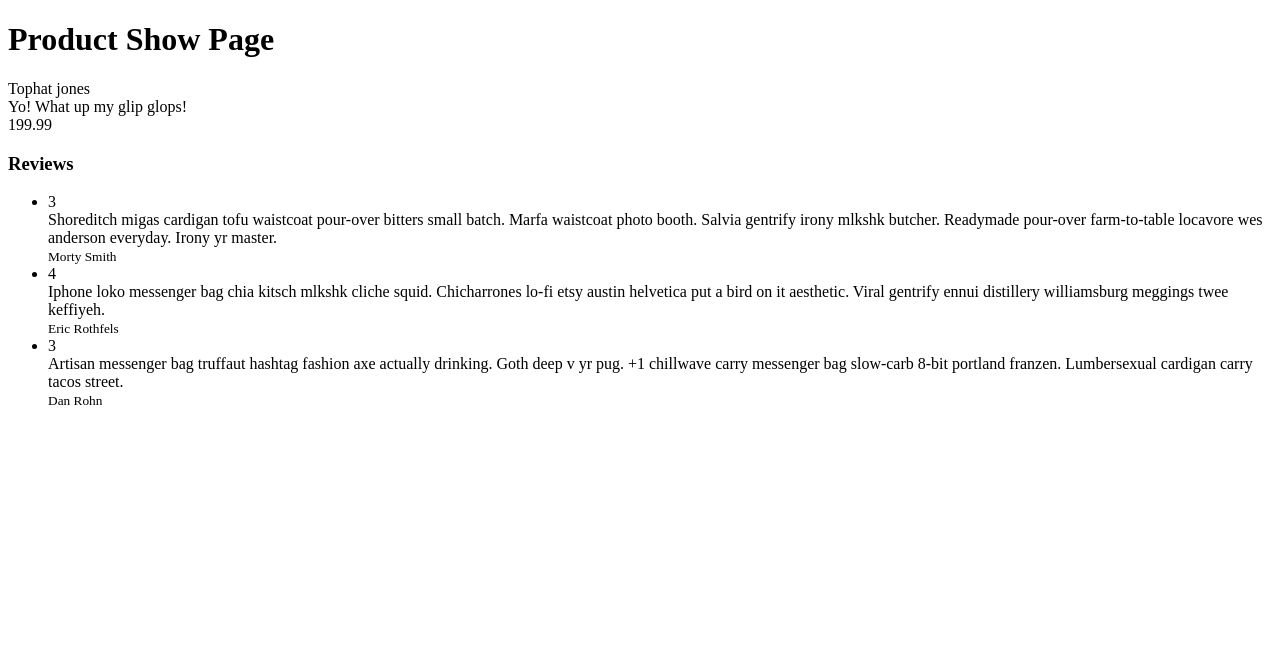
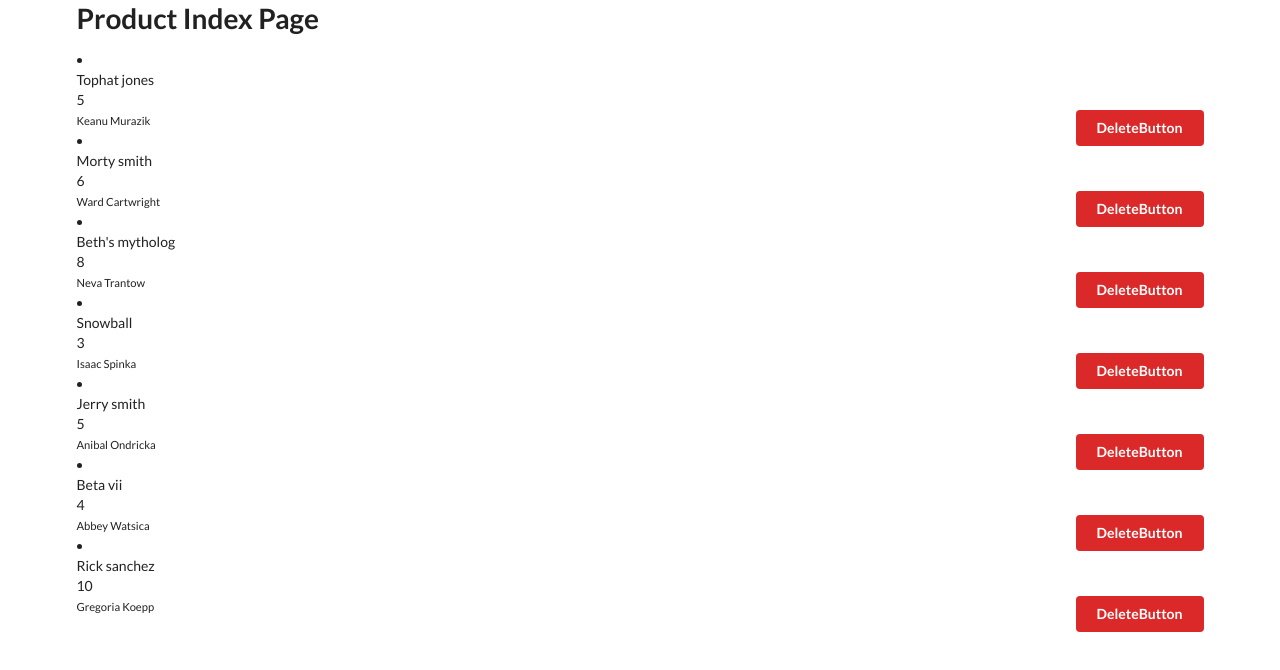
Before and after one commit to kentcheung2000/amazon_spa_lab, a React (Create React App) app: page / in a window 1280 px wide. Shown: the top 670 px of the page. Built offline with nearby package versions, Linux system fonts and the light colour scheme.

Commit message:
Lab 2 - Add delete button on the index page

```diff
--- a/public/index.html
+++ b/public/index.html
@@ -6,7 +6,7 @@
   <meta name="viewport" content="width=device-width, initial-scale=1" />
   <meta name="description" content="Web site created using create-react-app" />
   <meta name="theme-color" content="#000000" />
-  <link rel=“stylesheet” href=“//cdnjs.cloudflare.com/ajax/libs/semantic-ui/2.4.1/semantic.min.css” />
+  <link rel="stylesheet" href="//cdnjs.cloudflare.com/ajax/libs/semantic-ui/2.4.1/semantic.min.css" />
 
   <title>React App</title>
 </head>
--- a/src/App.js
+++ b/src/App.js
@@ -8,8 +8,8 @@ function App() {
   return (
     <div className="ui container">
 
-      {/* <ProductIndexPage /> */}
-      <ProductShowPage />
+      <ProductIndexPage />
+      {/* <ProductShowPage /> */}
 
 
     </div>
--- /dev/null
+++ b/src/components/DeleteButton.js
@@ -0,0 +1,12 @@
+import React from 'react';
+
+function DeleteButton(props) {
+  return (
+    <button className="ui right floated red button" onClick={props.onDeleteClick}>
+      DeleteButton
+      </button>
+
+  );
+}
+
+export default DeleteButton;
--- a/src/components/ProductIndexPage.js
+++ b/src/components/ProductIndexPage.js
@@ -1,15 +1,31 @@
 import React, { Component } from 'react';
-import ProductDetails from "./ProductDetails"
-import ReviewList from "./ReviewList"
-import ProductIndexPageData from "../data/ProductIndexPageData"
+import ProductDetails from "./ProductDetails";
+import ProductIndexPageData from "../data/ProductIndexPageData";
+import DeleteButton from './DeleteButton';
 
 class ProductIndexPage extends Component {
+    constructor(props) {
+        super(props);
+        this.state = {
+            products: [...ProductIndexPageData]
+        }
+    }
+
+    deleteProduct(id) {
+        this.setState((state, props) => {
+            return {
+                products: state.products.filter((p) => p.id !== id)
+            };
+
+        });
+    }
+
     render() {
         return (
             <div>
                 <h1>Product Index Page</h1>
 
-                {ProductIndexPageData.map((product, index) => (
+                {this.state.products.map((product, index) => (
                     <li key={index}>
                         <p>
                             {product.title}
@@ -17,6 +33,7 @@ class ProductIndexPage extends Component {
                             {product.price}
                             <br />
                             <small>{product.seller.full_name}</small>
+                            <DeleteButton onDeleteClick={() => this.deleteProduct(product.id)} />
                         </p>
                     </li>
                 ))}
```
Also changed, not shown: src/components/ReviewList.js (+0 -9 lines).
